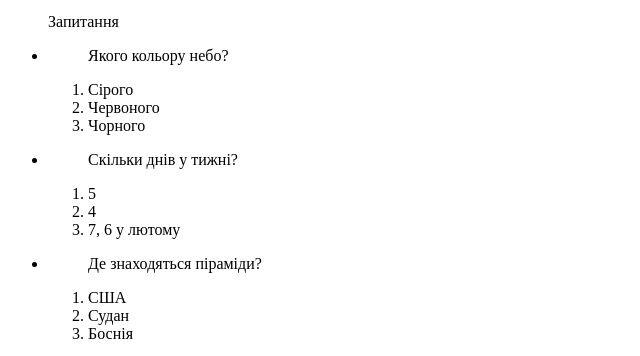
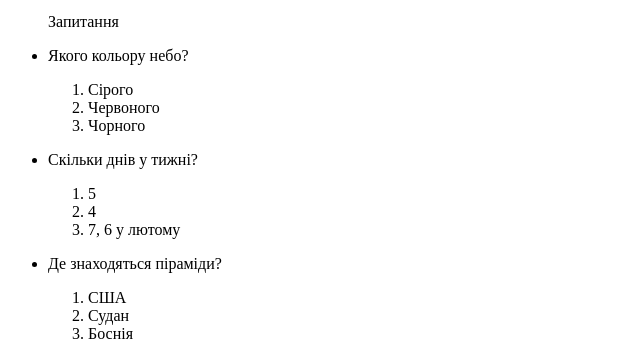
Before and after one commit to KingofChichizka/LB1, a plain HTML site: page index.html in a window 1280 px wide. Shown: the part 407-763 px from the top of the page, without its empty margins (0-640 px from the left). Drawn offline with Linux system fonts and the light colour scheme.

Commit message:
Fixing lists: attempt number 2

```diff
--- a/index.html
+++ b/index.html
@@ -17,21 +17,24 @@
                 Нестрога нерівність α≤β означає, що або α&#x003C;β або α=β</p>
             <ul><p>Запитання</p>
                 <li>
-                    <ol><p>Якого кольору небо?</p>
+                    <p>Якого кольору небо?</p>
+                    <ol>
                         <li>Сірого</li>
                         <li>Червоного</li>
                         <li>Чорного</li>
                     </ol>
                 </li>
                 <li>
-                    <ol><p>Скільки днів у тижні?</p>
+                    <p>Скільки днів у тижні?</p>
+                    <ol>
                         <li>5</li>
                         <li>4</li>
                         <li>7, 6 у лютому</li>
                     </ol>
                 </li>
                 <li>
-                    <ol><p>Де знаходяться піраміди?</p>
+                    <p>Де знаходяться піраміди?</p>
+                    <ol>
                         <li>США</li>
                         <li>Судан</li>
                         <li>Боснія</li>
```
